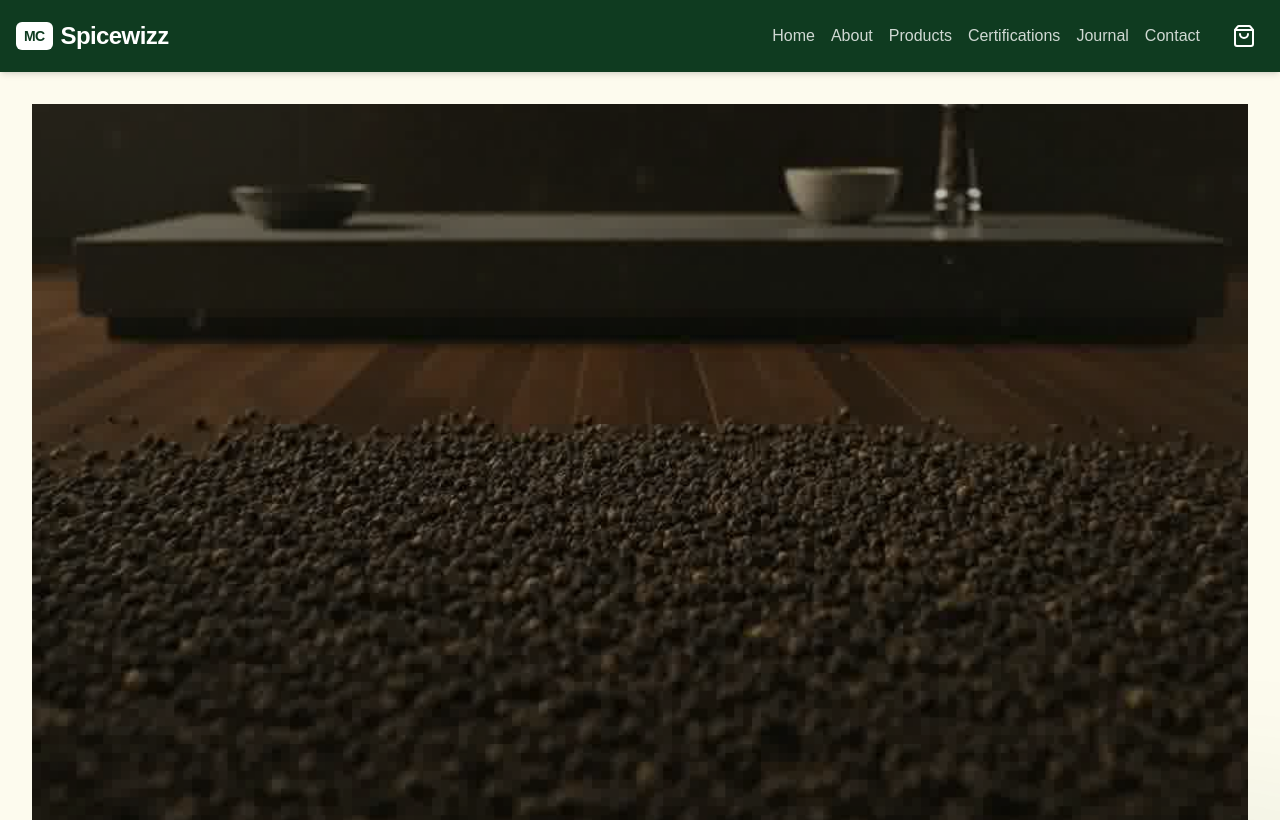
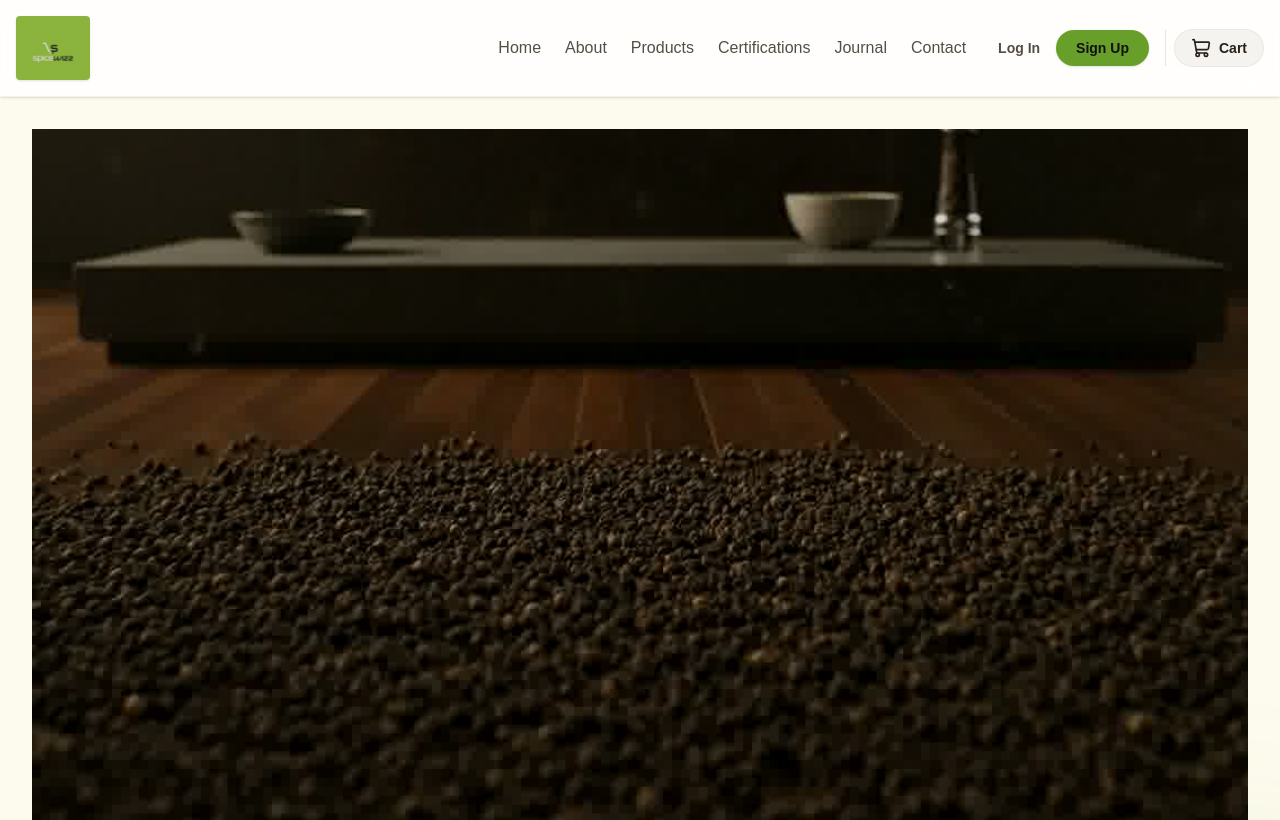
Before and after one commit to SHIBINDEV90/spices-ecommerce, a Next.js app: page / in a window 1280 px wide. Shown: the top 820 px of the page. Built offline with nearby package versions, Linux system fonts and the light colour scheme; no server answers; the database is empty.

Commit message:
Add some change both login and sign up

```diff
--- a/package.json
+++ b/package.json
@@ -9,6 +9,9 @@
     "lint": "eslint"
   },
   "dependencies": {
+    "@next/third-parties": "^16.2.2",
+    "@react-email/components": "^1.0.11",
+    "@react-email/render": "^2.0.5",
     "@stripe/stripe-js": "^9.0.0",
     "bcryptjs": "^3.0.3",
     "framer-motion": "^12.38.0",
@@ -19,6 +22,7 @@
     "react": "18.2.0",
     "react-dom": "18.2.0",
     "recharts": "^3.8.1",
+    "resend": "^6.10.0",
     "stripe": "^21.0.1",
     "zod": "^4.3.6"
   },
--- a/src/app/api/webhook/stripe/route.ts
+++ b/src/app/api/webhook/stripe/route.ts
@@ -3,9 +3,11 @@ import { NextResponse } from 'next/server';
 import dbConnect from '@/lib/db';
 import Order from '@/lib/models/Order';
 import { headers } from 'next/headers';
+import { Resend } from 'resend';
+import ReceiptEmail from '@/emails/ReceiptEmail';
 
 const stripe = new Stripe(process.env.STRIPE_SECRET_KEY as string, {
-  apiVersion: '2024-04-10',
+  apiVersion: '2026-03-25.dahlia',
 });
 
 // Next.js config to tell it to not parse the raw body, we need it raw for Stripe signature
@@ -73,6 +75,22 @@ async function fulfillOrder(session: Stripe.Checkout.Session) {
     });
 
     console.log(`[Webhook] Mapped new Paid Order for ${totalAmount} from ${session.customer_email}`);
+
+    try {
+      const resend = new Resend(process.env.RESEND_API_KEY);
+      await resend.emails.send({
+        from: 'orders@yourdomain.com', // Replace with your actual verified sender domain later
+        to: [session.customer_details?.email || session.customer_email || 'unknown@example.com'],
+        subject: 'Malabar Coast Spices: Order Confirmation',
+        react: ReceiptEmail({
+          customerName: session.metadata?.customerName || 'Stripe Customer',
+          orderTotal: totalAmount
+        }) as any, // Cast as any because TS route doesn't have React context
+      });
+      console.log(`[Webhook] Sent receipt email to ${session.customer_details?.email || session.customer_email}`);
+    } catch (emailError) {
+      console.error('[Webhook Email Error]', emailError);
+    }
   } catch (error) {
     console.error('[Webhook DB Error]', error);
   }
--- a/src/app/globals.css
+++ b/src/app/globals.css
@@ -17,8 +17,8 @@
   --background: #FDFBEE;
   --foreground: #2A2118;
   --surface: #FFFFFF;
-  --primary: #0F3B20;
-  --primary-foreground: #FFFFFF;
+  --primary: #689F2A;
+  --primary-foreground: #111111;
   --secondary: #8B4513;
   --accent: #D9480F;
 }
@@ -28,8 +28,8 @@
     --background: #110E0C;
     --foreground: #FDFBEE;
     --surface: #1E1A17;
-    --primary: #2D6A4F;
-    --primary-foreground: #FFFFFF;
+    --primary: #689F2A;
+    --primary-foreground: #111111;
     --secondary: #D48C6B;
     --accent: #FF5E1E;
   }
--- a/src/app/layout.tsx
+++ b/src/app/layout.tsx
@@ -3,6 +3,7 @@ import { Inter, Roboto_Mono } from "next/font/google";
 import "./globals.css";
 import Navbar from "@/components/Navbar";
 import { CartProvider } from "@/context/CartContext";
+import { GoogleAnalytics } from "@next/third-parties/google";
 
 const inter = Inter({
   variable: "--font-sans",
@@ -34,6 +35,7 @@ export default function RootLayout({
           <main className="p-8">{children}</main>
         </CartProvider>
       </body>
+      {process.env.NEXT_PUBLIC_GA_ID && <GoogleAnalytics gaId={process.env.NEXT_PUBLIC_GA_ID} />}
     </html>
   );
 }
--- a/src/components/HeroImageSequence.tsx
+++ b/src/components/HeroImageSequence.tsx
@@ -23,6 +23,8 @@ export default function HeroImageSequence({ onComplete }: HeroImageSequenceProps
       if (canvasRef.current) {
         const ctx = canvasRef.current.getContext("2d");
         if (ctx) {
+          ctx.imageSmoothingEnabled = true;
+          ctx.imageSmoothingQuality = 'high';
           ctx.drawImage(firstImg, 0, 0, canvasRef.current.width, canvasRef.current.height);
         }
       }
@@ -74,6 +76,8 @@ export default function HeroImageSequence({ onComplete }: HeroImageSequenceProps
         const img = imagesRef.current[frame];
 
         if (img && img.complete && img.naturalHeight !== 0) {
+          ctx.imageSmoothingEnabled = true;
+          ctx.imageSmoothingQuality = 'high';
           const scale = Math.max(canvas.width / img.width, canvas.height / img.height);
           const x = (canvas.width / 2) - (img.width / 2) * scale;
           const y = (canvas.height / 2) - (img.height / 2) * scale;
@@ -111,14 +115,14 @@ export default function HeroImageSequence({ onComplete }: HeroImageSequenceProps
     <div className="absolute inset-0 z-0 bg-black w-full h-full">
       <canvas
         ref={canvasRef}
-        className="w-full h-full object-cover brightness-75"
+        className="w-full h-full object-cover brightness-[0.8] contrast-[1.1] saturate-[1.1]"
       />
       {/* Fallback before load or if disabled */}
       {!imagesLoaded && (
         <img
           src="/hero-section/ezgif-frame-001.jpg"
           alt="Loading sequence..."
-          className="absolute inset-0 w-full h-full object-cover brightness-75 transition-opacity duration-1000"
+          className="absolute inset-0 w-full h-full object-cover brightness-[0.8] contrast-[1.1] saturate-[1.1] transition-opacity duration-1000"
         />
       )}
     </div>
--- a/src/components/Navbar.tsx
+++ b/src/components/Navbar.tsx
@@ -1,7 +1,8 @@
 "use client";
 
 import Link from 'next/link';
-import { ShoppingBag } from 'lucide-react';
+import Image from 'next/image';
+import { ShoppingCart } from 'lucide-react';
 import { useCart } from '@/context/CartContext';
 import { useState } from 'react';
 import CartDrawer from './CartDrawer';
@@ -16,41 +17,49 @@ export default function Navbar() {
 
   return (
     <>
-      <nav className="bg-primary p-4 sticky top-0 z-40 shadow-md">
+      <nav className="bg-surface/80 backdrop-blur-md p-4 sticky top-0 z-40 shadow-sm border-b border-black/5 dark:border-white/10 transition-all duration-300">
         <div className="container mx-auto flex justify-between items-center">
-          <Link href="/" className="text-white text-2xl font-black tracking-tight flex items-center gap-2">
-            <span className="bg-white text-primary px-2 py-1 rounded-md text-sm">MC</span> Spicewizz
+          <Link href="/" className="flex items-center hover:opacity-90 transition-opacity">
+            <Image src="/images/logo.jpeg" alt="Spicewizz Logo" width={240} height={72} className="object-cover h-16 w-auto rounded shadow-sm" priority />
           </Link>
 
-          <div className="flex items-center space-x-6">
-            <div className="hidden md:flex space-x-4">
-              <Link href="/" className="text-white/80 font-medium hover:text-white transition-colors">Home</Link>
-              <Link href="/about" className="text-white/80 font-medium hover:text-white transition-colors">About</Link>
-              <Link href="/products" className="text-white/80 font-medium hover:text-white transition-colors">Products</Link>
-              <Link href="/certifications" className="text-white/80 font-medium hover:text-white transition-colors">Certifications</Link>
-              <Link href="/blog" className="text-white/80 font-medium hover:text-white transition-colors">Journal</Link>
-              <Link href="/contact" className="text-white/80 font-medium hover:text-white transition-colors">Contact</Link>
+          <div className="flex items-center space-x-8">
+            <div className="hidden md:flex space-x-6">
+              <Link href="/" className="text-foreground/80 font-medium hover:text-primary transition-colors">Home</Link>
+              <Link href="/about" className="text-foreground/80 font-medium hover:text-primary transition-colors">About</Link>
+              <Link href="/products" className="text-foreground/80 font-medium hover:text-primary transition-colors">Products</Link>
+              <Link href="/certifications" className="text-foreground/80 font-medium hover:text-primary transition-colors">Certifications</Link>
+              <Link href="/blog" className="text-foreground/80 font-medium hover:text-primary transition-colors">Journal</Link>
+              <Link href="/contact" className="text-foreground/80 font-medium hover:text-primary transition-colors">Contact</Link>
+            </div>
+
+            <div className="flex items-center space-x-4">
+              <div className="hidden md:flex items-center space-x-4 border-r border-black/10 dark:border-white/10 pr-4 mr-2">
+                <Link href="/login" className="text-sm font-bold text-foreground/80 hover:text-primary transition-colors">Log In</Link>
+                <Link href="/signup" className="text-sm font-bold bg-primary text-primary-foreground px-5 py-2 rounded-full shadow-sm hover:opacity-90 transition-opacity">Sign Up</Link>
               </div>
 
               <button
                 onClick={() => setIsDrawerOpen(true)}
-              className="relative text-white p-2 hover:bg-white/10 rounded-full transition-colors flex items-center"
+                className="relative text-foreground hover:text-primary bg-foreground/5 hover:bg-foreground/10 px-4 py-2 rounded-full transition-all flex items-center gap-2 border border-black/5 dark:border-white/5"
               >
-              <ShoppingBag size={24} />
+                <ShoppingCart size={20} strokeWidth={2} />
+                <span className="text-sm font-semibold hidden md:inline">Cart</span>
                 <AnimatePresence>
                   {totalItems > 0 && (
                     <motion.div
                       key={totalItems}
-                    initial={{ scale: 0 }}
-                    animate={{ scale: 1 }}
-                    exit={{ scale: 0 }}
-                    className="absolute top-0 right-0 bg-accent text-white text-[10px] font-bold h-5 w-5 rounded-full flex items-center justify-center border-2 border-primary"
+                      initial={{ scale: 0, y: 5 }}
+                      animate={{ scale: 1, y: 0 }}
+                      exit={{ scale: 0, opacity: 0 }}
+                      className="absolute -top-2 -right-2 bg-accent text-white text-[10px] font-bold h-5 w-5 rounded-full flex items-center justify-center shadow-lg border border-surface"
                     >
                       {totalItems}
                     </motion.div>
                   )}
                 </AnimatePresence>
               </button>
+            </div>
           </div>
         </div>
       </nav>
--- /dev/null
+++ b/src/emails/ReceiptEmail.tsx
@@ -0,0 +1,83 @@
+import {
+  Body,
+  Container,
+  Head,
+  Heading,
+  Hr,
+  Html,
+  Preview,
+  Section,
+  Text,
+  Tailwind
+} from '@react-email/components';
+import * as React from 'react';
+
+interface ReceiptEmailProps {
+  customerName: string;
+  orderTotal: number;
+}
+
+export const ReceiptEmail = ({ customerName = 'Customer', orderTotal = 0 }: ReceiptEmailProps) => {
+  const formattedTotal = new Intl.NumberFormat('en-US', {
+    style: 'currency',
+    currency: 'USD',
+  }).format(orderTotal);
+
+  return (
+    <Html>
+      <Head />
+      <Preview>Your Cinematic Spice Order Receipt</Preview>
+      <Tailwind>
+        <Body className="bg-zinc-900 text-zinc-100 font-sans">
+          <Container className="mx-auto py-10 px-4">
+            <Section className="mb-6">
+              <Heading className="text-3xl font-bold tracking-tight text-orange-400 text-center">
+                MALABAR COAST SPICES
+              </Heading>
+            </Section>
+
+            <Section className="bg-zinc-800 p-8 rounded-lg shadow-xl shadow-black/50 border border-zinc-700">
+              <Heading className="text-2xl font-semibold mb-6">
+                Thank you for your order!
+              </Heading>
+
+              <Text className="text-zinc-300 text-base mb-4">
+                Hi {customerName},
+              </Text>
+
+              <Text className="text-zinc-300 text-base mb-6 leading-relaxed">
+                We've successfully processed your payment. Your hand-selected, premium spices are being prepared for dispatch. We will send you another update as soon as they are on their way.
+              </Text>
+
+              <Section className="bg-zinc-900 rounded p-6 mb-6">
+                <Text className="font-semibold text-zinc-400 uppercase tracking-widest text-xs mb-2">
+                  Order Total
+                </Text>
+                <Text className="text-3xl font-bold text-emerald-400 m-0">
+                  {formattedTotal}
+                </Text>
+              </Section>
+
+              <Hr className="border-zinc-700 my-6" />
+
+              <Text className="text-zinc-400 text-sm italic">
+                Experience the authentic flavors of Kerala.
+              </Text>
+            </Section>
+
+            <Section className="mt-8 text-center text-zinc-500 text-xs">
+              <Text>
+                Malabar Coast Spices | Worldwide Delivery | Premium Quality
+              </Text>
+              <Text className="mt-2">
+                If you have any questions, reply to this email or contact our support team.
+              </Text>
+            </Section>
+          </Container>
+        </Body>
+      </Tailwind>
+    </Html>
+  );
+};
+
+export default ReceiptEmail;
```
Also changed, not shown: public/images/logo.jpeg (added), 1 other file (tests, documents, lock files or other folders). Lines whose indentation alone changed are shown as unchanged.
